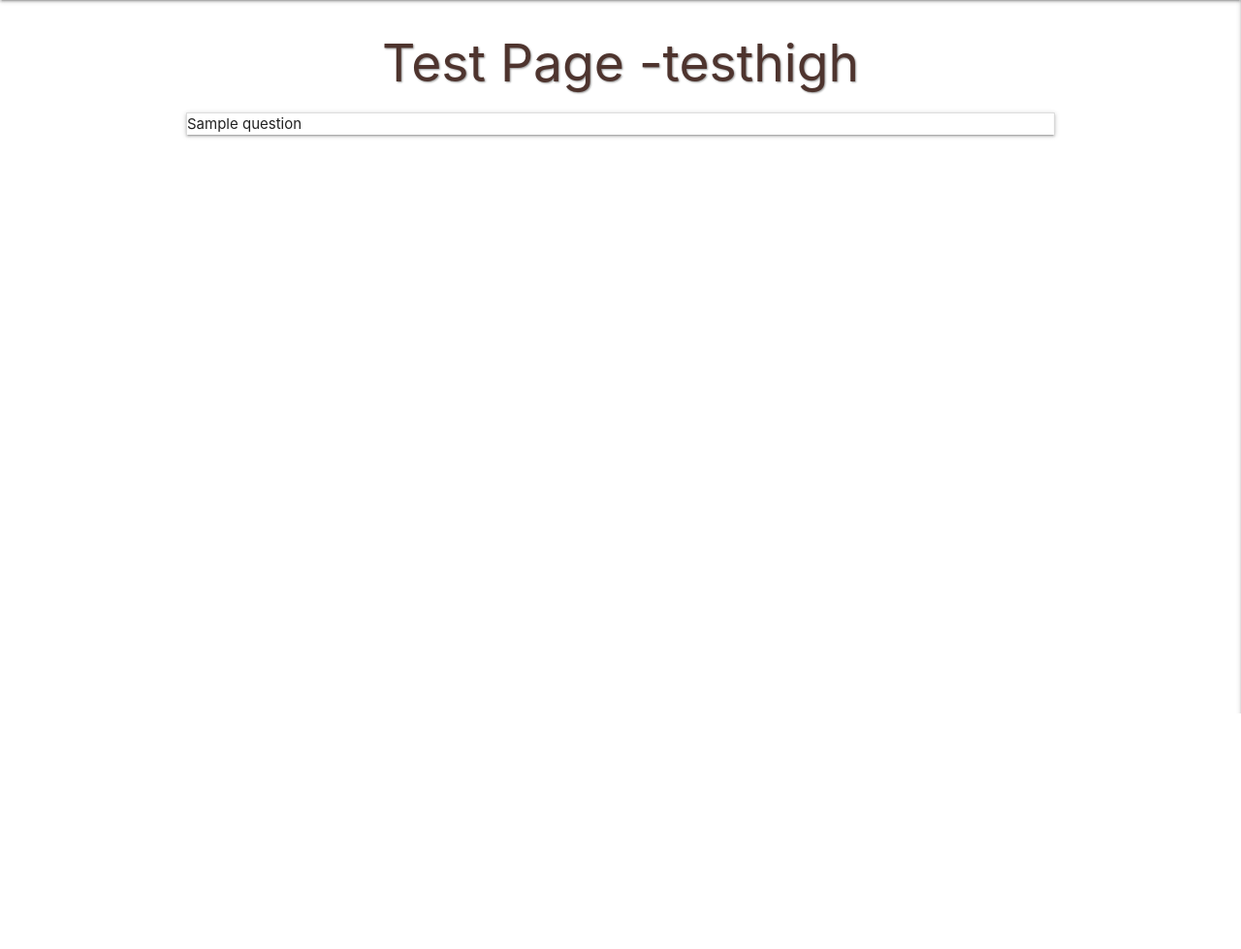
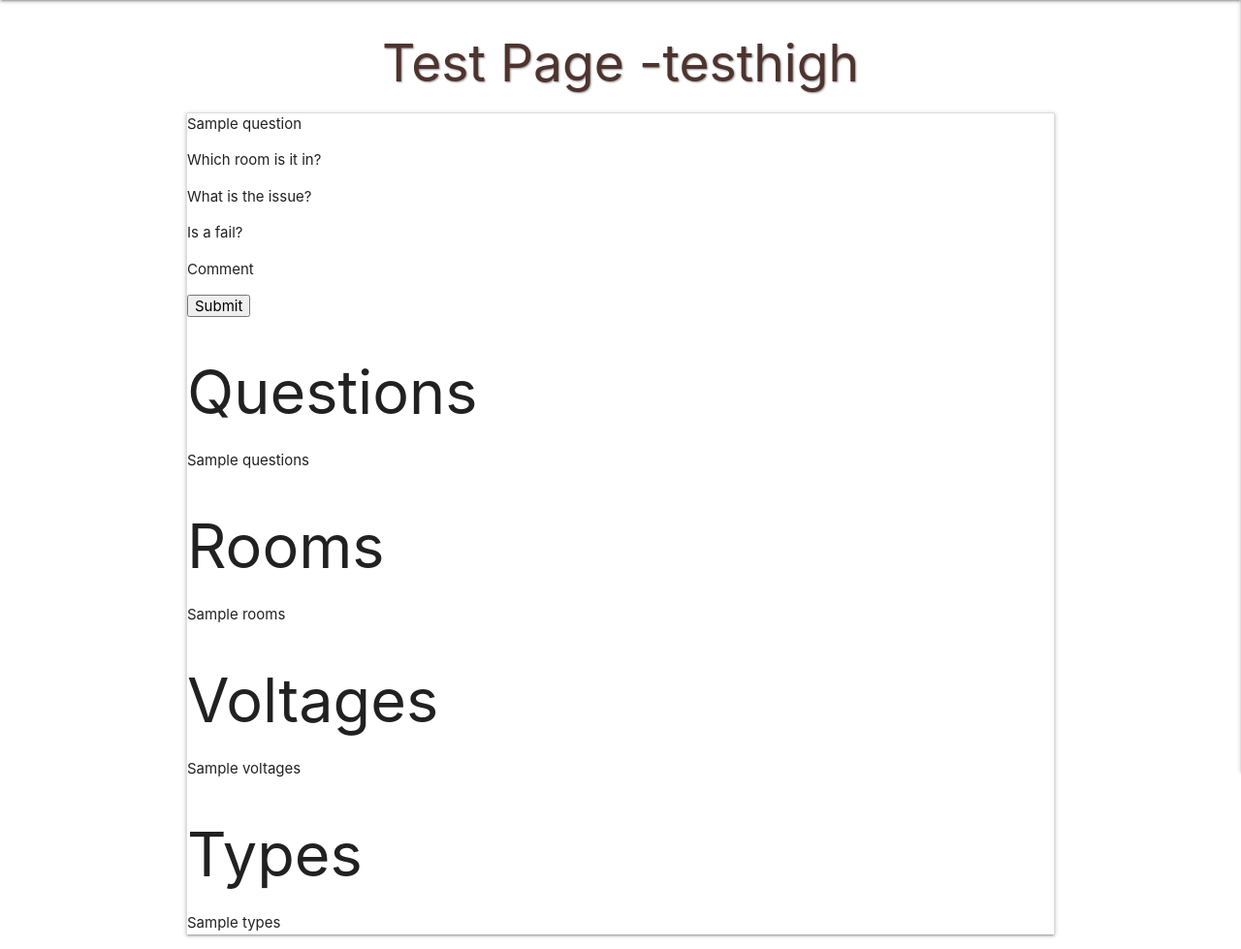
Before and after one commit to Code-Institute-Submissions/STarrant-electrical-survey-db_NovResub, a Flask app: template templates/test-page.html in a window 1280 px wide. Shown: the part 64-1043 px from the top of the page at 97% size. Before the commit the page ends 800 px from the top, so only its background shows below. Run offline with Flask 2, Linux system fonts and the light colour scheme; the template is opened without the code that fills it: most values are stand-ins (such as "Sample title", 1, 10 or a date in 2020); some libraries are stand-ins or nearby versions.

Commit message:
Feat: Test page list of questions, rooms, etc. added for help with coding.

```diff
--- a/templates/test-page.html
+++ b/templates/test-page.html
@@ -10,4 +10,38 @@
     {% endfor %}
     </ul>
 
+
+
+    <!--   CODE BLOCK---------------------------------------------------------------------------------------------------- -->
+
+
+  <form>
+    <p>Which room is it in?</p>
+
+
+    <p>What is the issue?</p>
+
+
+    <p>Is a fail?</p>
+
+    <p>Comment</p>
+
+    <button>Submit</button>
+  </form>
+
+  <!--   CODE BLOCK---------------------------------------------------------------------------------------------------- -->
+
+  <h1>Questions</h1>
+  <p>{{ questions }}</p>
+
+  <h1>Rooms</h1>
+  <p>{{ rooms }}</p>
+
+  <h1>Voltages</h1>
+  <p>{{ voltages }}</p>
+
+  <h1>Types</h1>
+  <p>{{ types }}</p>
+
+
 {% endblock %}
```
